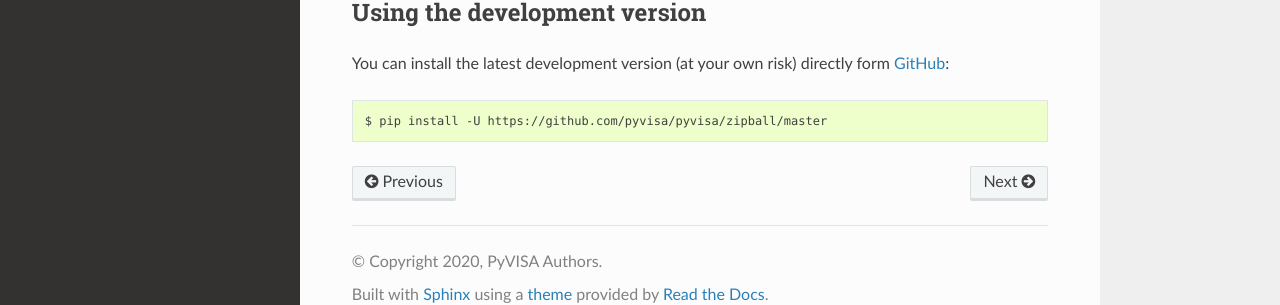
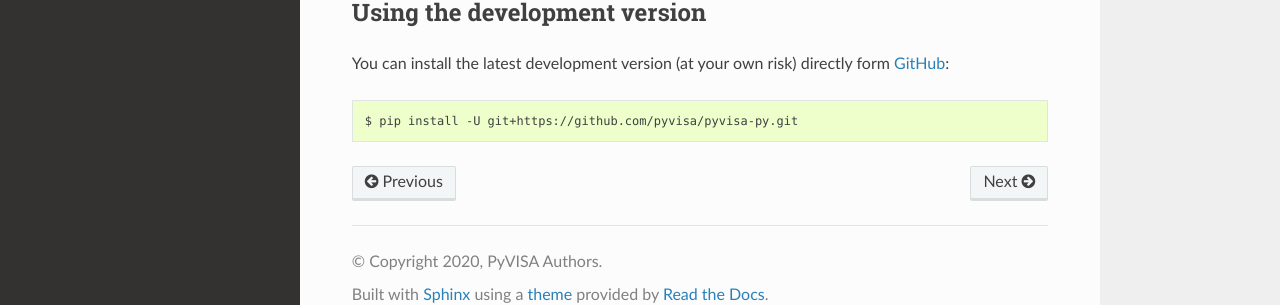
Before and after one commit to pyvisa/pyvisa-py, a Sphinx documentation site: the page built from docs/source/installation.rst, in a window 1280 px wide and 900 px high, scrolled down 975 px. Shown: the part 569-874 px from the top of the window. Built offline with Sphinx 7.4.7 and the Read the Docs theme 2.0.0, drawn with Linux system fonts in a browser that asks for light colours; some of the changed text lies outside the part shown.

Commit message:
docs: update installation instruction

```diff
--- a/docs/source/installation.rst
+++ b/docs/source/installation.rst
@@ -82,7 +82,7 @@ Using the development version
 You can install the latest development version (at your own risk) directly
 form GitHub_::
 
-    $ pip install -U https://github.com/pyvisa/pyvisa/zipball/master
+    $ pip install -U git+https://github.com/pyvisa/pyvisa-py.git
 
 
 .. _PySerial: https://pythonhosted.org/pyserial/
```
Also changed, not shown: other parts of docs/source/installation.rst (+1 -1 lines), README.rst (+2 -10 lines).
